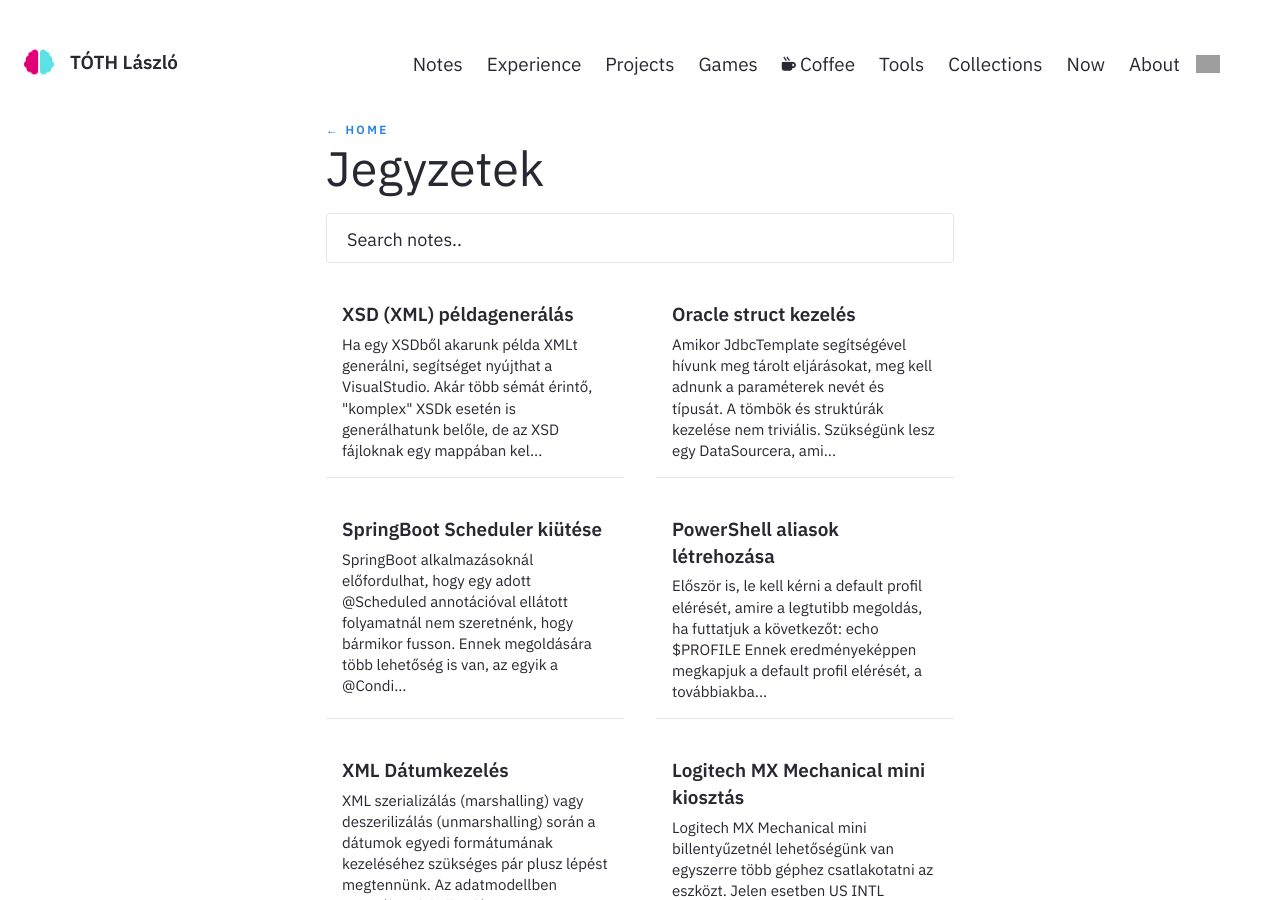
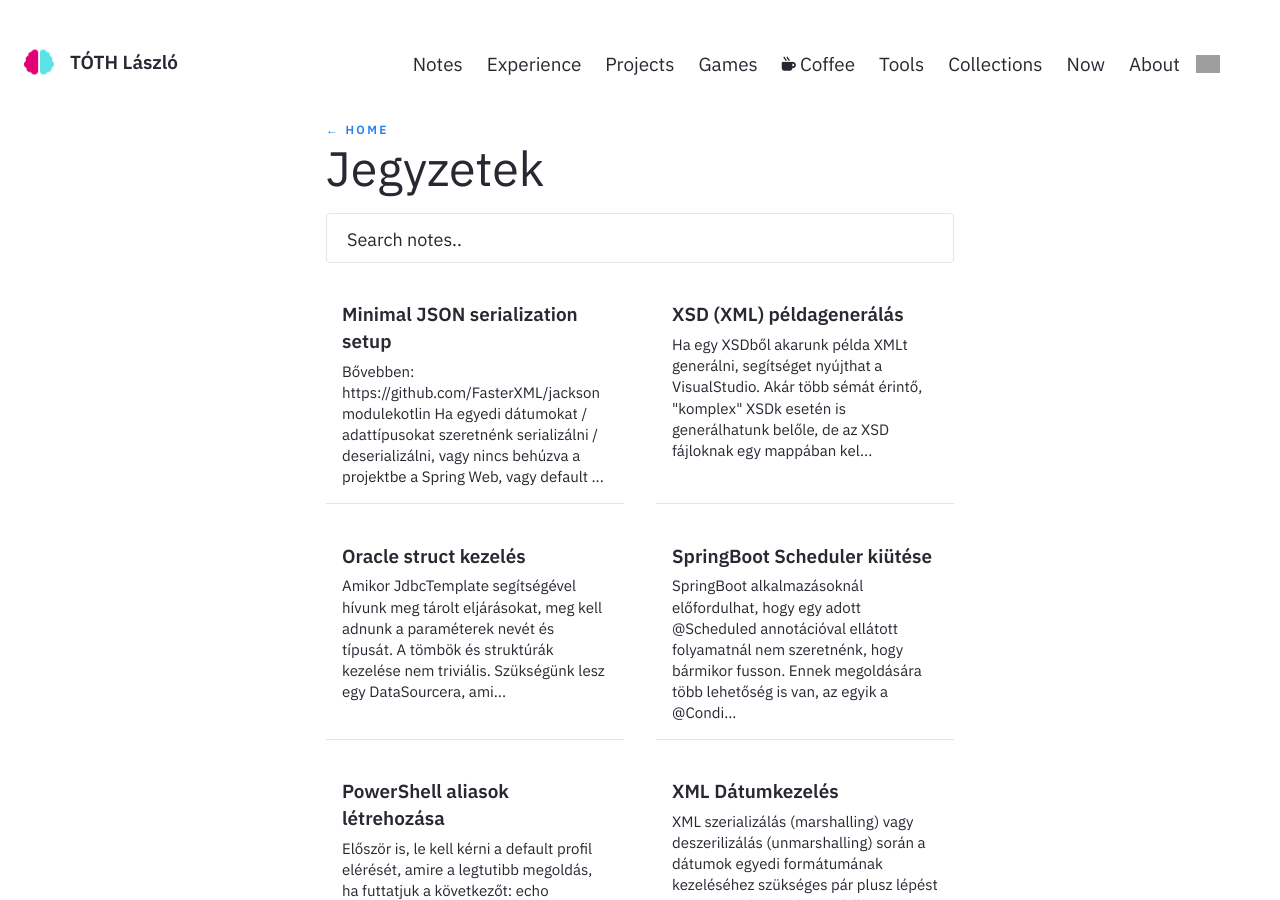
Before and after one commit to tothlp/tothlp.github.io, a Jekyll site: the page built from pages/notes.md, in a window 1280 px wide and 900 px high. Built offline with Jekyll 4.4.1, drawn with Linux system fonts in a browser that asks for light colours; nearby versions of some CDN libraries; some of the changed lines change nothing that is shown; grey boxes are pictures that could not be loaded.

Commit message:
article: json

````diff
--- a/_notes/Public/localdate-datumkezeles.md
+++ b/_notes/Public/localdate-datumkezeles.md
@@ -12,6 +12,8 @@ Kérések feldolgozásakor a String-et nem lehet parsolni. Lsd:
 type 'java.time.LocalDate' for property..`
 
 # Megoldás
+
+Először is szükség van pár dependency-re, pl. a LocalDate kezeléshez: [[Minimal JSON serialization setup]].
 
 A POST kéréseknél megoldható a probléma, ha a request-ben az adott paramétert annotáljuk a
 következővel:
--- /dev/null
+++ b/_notes/Public/minimal-json-serialization-setup.md
@@ -0,0 +1,80 @@
+---
+title: Minimal JSON serialization setup
+feed: show
+date: 25-10-2024
+---
+
+>Bővebben: [https://github.com/FasterXML/jackson-module-kotlin](https://github.com/FasterXML/jackson-module-kotlin)
+
+
+Ha egyedi dátumokat / adattípusokat szeretnénk serializálni / deserializálni, vagy nincs behúzva a projektbe a Spring Web, vagy default értékek nélküli osztályokat akarunk használni, pl:
+
+```kotlin
+data class MyData(
+    val persons: List<Person>,
+)
+
+data class Person(
+    val name: String,
+    val birthDate: LocalDate,
+)
+```
+
+akkor serializáláskor különböző hibákat kaphatunk, pl `No serializer found for class java.time.LocalDate` vagy `Cannot construct instance of java.time.LocalDate (no Creators, like default construct, exist): no String-argument constructor/factory method to deserialize from String value ('2024-10-25')`, vagy `Cannot construct instance of MyData (no Creators, like default construct, exist): cannot deserialize from Object value (no delegate- or property-based Creator)`.
+
+Ezek megoldására a legegyszerűbb megoldás, ha behúzzuk a következő dependency-ket:
+
+```kotlin
+implementation("com.fasterxml.jackson.module:jackson-module-kotlin")
+implementation("com.fasterxml.jackson.datatype:jackson-datatype-jsr310")
+implementation("com.fasterxml.jackson.datatype:jackson-datatype-jdk8")
+```
+
+Fontos, hogy az ObjectMapper Bean-ben be legyenek a megfelelő modulok regisztrálva:
+
+```kotlin
+
+@Configuration
+class JacksonConfig {
+
+    @Bean
+    fun objectMapper(): ObjectMapper {
+        JsonMapper.builder()
+            .registerModule(JavaTimeModule())
+            .registerModule(Jdk8Module())
+            .build()
+    }
+}
+```
+
+Ha nem akarunk egyesével modulokat regisztrálni, akkor a findAndAddModules() metódus segítségével is megoldható:
+
+```kotlin
+@Configuration
+
+class JacksonConfig {
+
+    @Bean
+    fun objectMapper(): ObjectMapper {
+        JsonMapper.builder().findAndAddModules().build()
+    }
+}
+```
+
+> A két megoldás közül CSAK az egyik használható. Ha hagyatkozunk az automatikus és kézi beállításra is, akkor csak az egyik fog érvényesülni.
+
+Fontos, hogy mindneképp regisztráljuk be a KotlinModule-t is:
+
+```kotlin
+object JacksonConfig {
+
+    @Bean
+    fun objectMapper(): ObjectMapper {
+        JsonMapper.builder().findAndAddModules()
+        .disable(SerializationFeature.WRITE_DATES_AS_TIMESTAMPS, SerializationFeature.WRITE_DATES_WITH_ZONE_ID)
+        .enable(MapperFeature.ACCEPT_CASE_INSENSITIVE_PROPERTIES).enable(JsonParser.Feature.ALLOW_UNQUOTED_FIELD_NAMES)
+        .enable(StreamReadFeature.INCLUDE_SOURCE_IN_LOCATION)
+        .build().registerKotlinModule()
+    }
+}
+```
````
